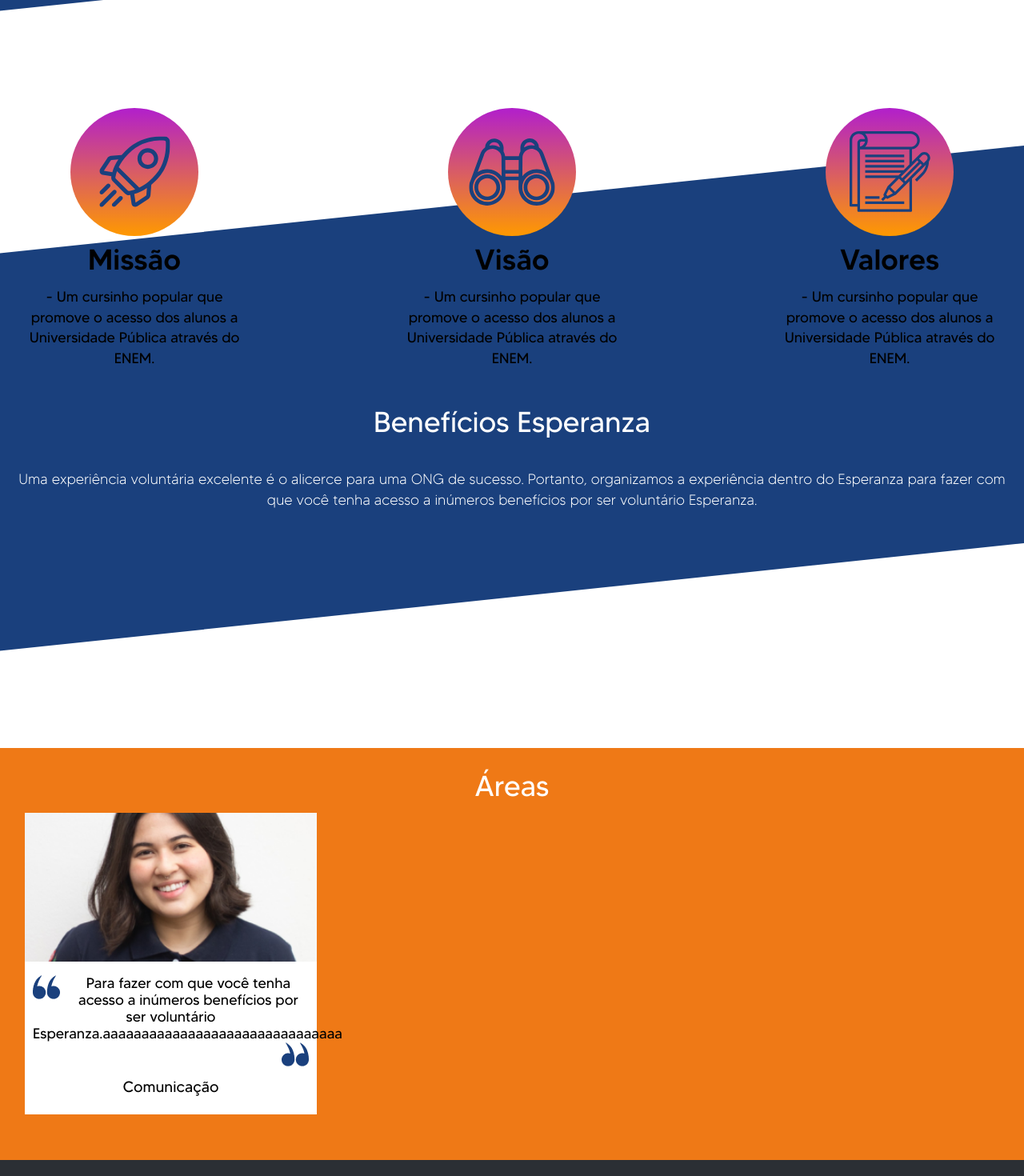
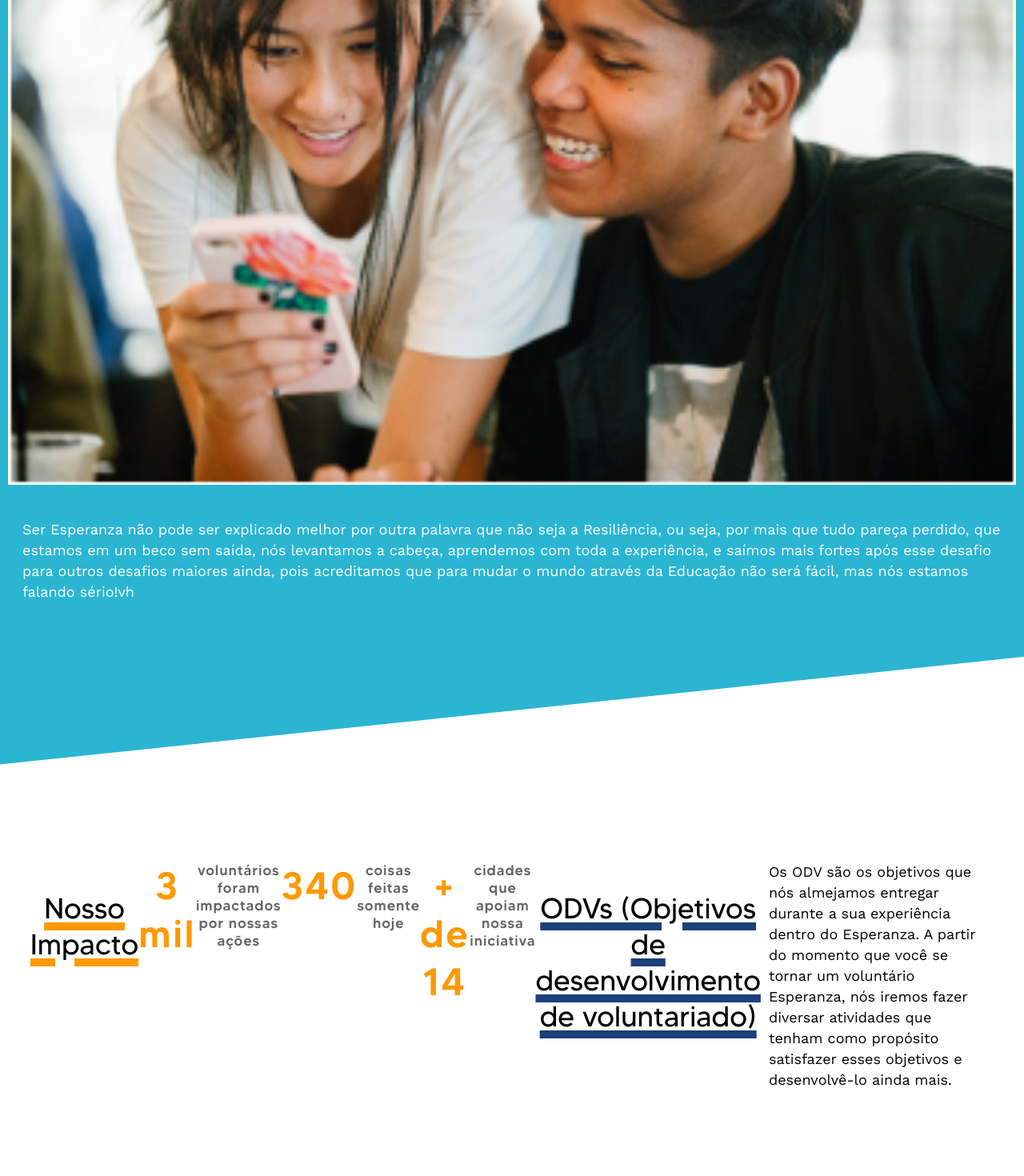
Before and after one commit to associacao-esperanza/website, a Next.js app: page /voluntariado in a window 1280 px wide. Shown: the part 1000-2470 px from the top of the page at 80% size. Built offline with nearby package versions, Linux system fonts and the light colour scheme.

Commit message:
primeiro esboço pagina voluntariado terminado - mobile

```diff
--- a/src/components/Areas/index.tsx
+++ b/src/components/Areas/index.tsx
@@ -1,4 +1,5 @@
 import React from "react";
+import Button, { ButtonType } from "components/Button";
 
 import * as S from "./styles";
 
@@ -7,14 +8,18 @@ const Areas = () => (
     <S.Title>Áreas</S.Title>
     <S.Messages>
       <S.Profile>
-        <S.Image src="/img/Rafaela.png" alt="Foto de Rafaela Maehara" />
+        <S.Image src="/img/Areas/capa-area.png" alt="Foto de Rafaela Maehara" />
+        <S.Area>Comunicação</S.Area>
         <S.Description>
-        Para fazer com que você tenha acesso a inúmeros benefícios por ser voluntário Esperanza.aaaaaaaaaaaaaaaaaaaaaaaaaaaaaaa
+          Para fazer com que você tenha acesso a inúmeros benefícios por ser
+          voluntário Esperanza.
         </S.Description>
-        <S.ClearFix />
-        <S.Author>Comunicação</S.Author>
       </S.Profile>
     </S.Messages>
+
+    <S.Actions>
+      <Button type={ButtonType.SECONDARY}>Seja voluntário</Button>
+    </S.Actions>
   </S.Wrapper>
 );
 
--- a/src/components/Areas/styles.ts
+++ b/src/components/Areas/styles.ts
@@ -2,23 +2,27 @@ import styled from "styled-components";
 import { DESKTOP_WIDTH, TABLET_WIDTH } from "styles/constants";
 
 export const Wrapper = styled.section`
-  background-color: #ef7916;
-  color: #fff;
+  background-color: #ffff;
   padding: 32px 10px 40px 10px;
   text-align: center;
 `;
 
 export const Title = styled.h2`
-  font-size: 2.25rem; // 36px
-  line-height: 0.888; // 32px
-  margin-top: 0;
-  margin-bottom: 0;
+  font-family: MADE TOMMY;
+  font-style: normal;
+  font-weight: normal;
+  font-size: 36px;
+  line-height: 45px;
+  text-decoration: underline 10px #2ab5d3;
 `;
 
 export const Messages = styled.div`
   display: flex;
   flex-direction: column;
   align-items: center;
+  box-shadow: 0px 4px 4px rgba(0, 0, 0, 0.25);
+  border-radius: 6px;
+  margin-bottom: 50px;
 
   @media all and (min-width: ${TABLET_WIDTH}) {
     flex-direction: row;
@@ -44,36 +48,43 @@ export const Image = styled.img`
 `;
 
 export const Description = styled.div`
-  &::before {
-    content: url("/img/leftQuote.png");
-    float: left;
-    margin-right: 10px;
+  font-family: Work Sans;
+  font-style: normal;
+  font-weight: normal;
+  font-size: 14px;
+  line-height: 144.5%;
+  text-align: left;
+  padding-left: 10px;
+`;
+
+export const Area = styled.div`
+  font-family: Work Sans;
+  font-style: normal;
+  font-weight: normal;
+  font-size: 18px;
+  line-height: 144.5%;
+  text-align: left;
+  padding: 10px 10px;
+`;
+
+export const Actions = styled.div`
+  display: flex;
+  flex-direction: column;
+  align-items: center;
+  padding-bottom: 20px;
+
+  > * + * {
+    margin-top: 18px;
   }
 
-  font-size: 1.125rem; // 18px
-  line-height: 1.166666667; // 21px
-  margin: 13px 10px;
+  @media all and (min-width: ${TABLET_WIDTH}) {
+    flex-direction: row;
+    justify-content: center;
+    margin-top: 87px;
 
-  text-align: center;
-
-  &::after {
-    content: url("/img/rightQuote.png");
-    float: right;
-    margin-left: 10px;
+    > * + * {
+      margin-top: 0;
+      margin-left: 18px;
+    }
   }
 `;
-
-export const ClearFix = styled.div`
-  &::before,
-  &::after {
-    content: " ";
-    display: table;
-    clear: both;
-  }
-`;
-
-export const Author = styled.div`
-  font-size: 1.1875rem; // 19px
-  line-height: 1.157894737; // 22px
-  padding: 10px 10px 23px 10px;
-`;
--- a/src/components/Benefits/styles.ts
+++ b/src/components/Benefits/styles.ts
@@ -6,46 +6,29 @@ export const Wrapper = styled.section`
   flex-direction: column;
   text-align: center;
   position: relative;
-  background-color: #1a407d;
-  padding: 52px 10px 50px 10px;
-  color: #fff;
-  padding: 32px 10px 40px 10px;
-  margin-bottom: 20%;
-
-  &::after {
-    content: " ";
-    position: absolute;
-    display: block;
-    width: 100%;
-    height: 100%;
-    bottom: 0;
-    left: 0;
-    z-index: -1;
-    background: #1a407d;
-    transform-origin: bottom right;
-    transform: skew(0, -10deg);
-
-    @media all and (min-width: ${TABLET_WIDTH}) {
-      height: 250%;
-      transform: skew(0, -6deg);
-    }
-  }
+  padding: 0 10px;
 `;
 
 export const Title = styled.h2`
-  font-size: 2.25rem; // 36px
-  line-height: 0.888; // 32px
-  margin-top: 0;
-  margin-bottom: 0;
+  font-family: MADE TOMMY;
+  font-style: normal;
+  font-weight: normal;
+  font-size: 36px;
+  line-height: 45px;
+  text-align: center;
+  color: #000000;
+  text-decoration: underline 10px #1a407d;
 `;
 
 export const Description = styled.p`
-  font-weight: 300;
-  font-size: 1.125rem; // 18px
-  line-height: 1.44; // 26px
-
-  margin-top: 9px;
-  margin-bottom: 0;
+  font-family: Work Sans;
+  font-style: normal;
+  font-weight: 500;
+  font-size: 18px;
+  line-height: 144.5%;
+  color: #000000;
+  padding: 0 20px 200px 20px;
+  text-align: left;
 
   @media all and (min-width: ${TABLET_WIDTH}) {
     align-self: center;
--- a/src/components/OurImpactAndODV/index.tsx
+++ b/src/components/OurImpactAndODV/index.tsx
@@ -4,36 +4,24 @@ import * as S from "./styles";
 
 const OurImpactAndODV = () => (
   <S.Wrapper>
-    <S.Item>
-      <S.Icon>
-        <img src="/img/rocket.svg" alt="Foguete subindo" />
-      </S.Icon>
-      <S.Title>Missão</S.Title>
-      <S.Description>
-        - Um cursinho popular que promove o acesso dos alunos a Universidade
-        Pública através do ENEM.
-      </S.Description>
-    </S.Item>
-    <S.Item>
-      <S.Icon>
-        <img src="/img/binoculars.svg" alt="Binóculo" />
-      </S.Icon>
-      <S.Title>Visão</S.Title>
-      <S.Description>
-        - Um cursinho popular que promove o acesso dos alunos a Universidade
-        Pública através do ENEM.
-      </S.Description>
-    </S.Item>
-    <S.Item>
-      <S.Icon>
-        <img src="/img/notepad.svg" alt="Caneta escrevendo em bloco de notas" />
-      </S.Icon>
-      <S.Title>Valores</S.Title>
-      <S.Description>
-        - Um cursinho popular que promove o acesso dos alunos a Universidade
-        Pública através do ENEM.
-      </S.Description>
-    </S.Item>
+    <S.Title>Nosso Impacto</S.Title>
+    <S.ImpactNumbers>3 mil</S.ImpactNumbers>
+    <S.ImpactDescription>
+      voluntários foram impactados por nossas ações
+    </S.ImpactDescription>
+    <S.ImpactNumbers>340</S.ImpactNumbers>
+    <S.ImpactDescription>coisas feitas somente hoje</S.ImpactDescription>
+    <S.ImpactNumbers>+ de 14</S.ImpactNumbers>
+    <S.ImpactDescription>
+      cidades que apoiam nossa iniciativa{" "}
+    </S.ImpactDescription>
+    <S.ODVsTitle>ODVs (Objetivos de desenvolvimento de voluntariado)</S.ODVsTitle>
+    <S.ODVsDescription>
+      Os ODV são os objetivos que nós almejamos entregar durante a sua
+      experiência dentro do Esperanza. A partir do momento que você se tornar um
+      voluntário Esperanza, nós iremos fazer diversar atividades que tenham como
+      propósito satisfazer esses objetivos e desenvolvê-lo ainda mais.
+    </S.ODVsDescription>
   </S.Wrapper>
 );
 
--- a/src/components/OurImpactAndODV/styles.ts
+++ b/src/components/OurImpactAndODV/styles.ts
@@ -4,6 +4,7 @@ import { DESKTOP_WIDTH, TABLET_WIDTH } from "styles/constants";
 export const Wrapper = styled.section`
   display: flex;
   flex-direction: column;
+  padding: 0 20px;
 
   @media all and (min-width: ${TABLET_WIDTH}) {
     flex-direction: row;
@@ -16,45 +17,58 @@ export const Wrapper = styled.section`
   }
 `;
 
-export const Item = styled.div`
-  display: flex;
-  flex-direction: column;
+export const Title = styled.h3`
+  font-family: MADE TOMMY;
+  font-style: normal;
+  font-weight: normal;
+  font-size: 36px;
+  line-height: 45px;
   align-items: center;
   text-align: center;
-  padding-left: 1rem;
-  padding-right: 1rem;
-
-  @media all and (min-width: ${TABLET_WIDTH}) {
-    max-width: 300px;
-  }
+  color: #000000;
+  text-decoration: underline 10px #ff9900;
 `;
 
-export const Icon = styled.i`
-  display: flex;
+export const ImpactNumbers = styled.span`
+  color: #ff9900;
+  font-family: MADE TOMMY;
+  font-style: normal;
+  font-weight: 500;
+  font-size: 48px;
+  line-height: 60px;
   align-items: center;
-  justify-content: center;
-
-  width: 160px;
-  height: 160px;
-
-  border-radius: 50%;
-  background: linear-gradient(
-      180deg,
-      rgba(158, 0, 255, 0.8) 0%,
-      rgba(255, 255, 255, 0) 100%
-    ),
-    #ff9900;
+  text-align: center;
+  letter-spacing: 0.05em;
 `;
 
-export const Title = styled.h3`
+export const ImpactDescription = styled.span`
+  font-family: MADE TOMMY;
+  font-style: normal;
   font-weight: 500;
-  font-size: 2.25rem; // 36px
-  line-height: 0.888; // 32px
-  margin-top: 14px;
-  margin-bottom: 0;
+  font-size: 18px;
+  line-height: 22px;
+  align-items: center;
+  text-align: center;
+  letter-spacing: 0.05em;
+  color: rgba(0, 0, 0, 0.6);
+  padding-bottom: 20px;
 `;
 
-export const Description = styled.p`
-  font-size: 1.125rem; // 18px
-  line-height: 1.44; // 26px
+export const ODVsTitle = styled.p`
+  font-family: MADE TOMMY;
+  font-style: normal;
+  font-weight: normal;
+  font-size: 36px;
+  line-height: 45px;
+  text-align: center;
+  text-decoration: underline 10px #1a407d;
 `;
+
+export const ODVsDescription = styled.span`
+  font-family: Work Sans;
+  font-style: normal;
+  font-weight: 500;
+  font-size: 18px;
+  line-height: 144.5%;
+  padding: 0 10px 100px 10px;
+`;
--- a/src/components/ToBeEsperanza/index.tsx
+++ b/src/components/ToBeEsperanza/index.tsx
@@ -5,6 +5,10 @@ import * as S from "./styles";
 const ToBeEsperanza = () => (
   <S.Wrapper>
     <S.Title>O que é ser Esperanza?</S.Title>
+    <S.Image
+      src="/img/Volunteers/laughingFriends.png"
+      alt="Foto abaixo do título de dois amigos rindo ao olhar para um celular"
+    />
     <S.Description>
       Ser Esperanza não pode ser explicado melhor por outra palavra que não seja
       a Resiliência, ou seja, por mais que tudo pareça perdido, que estamos em
--- a/src/components/ToBeEsperanza/styles.ts
+++ b/src/components/ToBeEsperanza/styles.ts
@@ -6,10 +6,9 @@ export const Wrapper = styled.section`
   flex-direction: column;
   text-align: center;
   position: relative;
-  background-color: #1a407d;
-  padding: 52px 10px 50px 10px;
+  background-color: rgb(42, 181, 211, 1);
+  padding: 20px 10px 50px 10px;
   color: #fff;
-  padding: 32px 10px 40px 10px;
   margin-bottom: 20%;
 
   &::after {
@@ -21,7 +20,7 @@ export const Wrapper = styled.section`
     bottom: 0;
     left: 0;
     z-index: -1;
-    background: #1a407d;
+    background-color: rgb(42, 181, 211, 1);
     transform-origin: bottom right;
     transform: skew(0, -10deg);
 
@@ -33,19 +32,26 @@ export const Wrapper = styled.section`
 `;
 
 export const Title = styled.h2`
-  font-size: 2.25rem; // 36px
-  line-height: 0.888; // 32px
-  margin-top: 0;
-  margin-bottom: 0;
+  width: 100%;
+  font-family: MADE TOMMY;
+  font-weight: bold;
+  font-size: 24px;
+  line-height: 30px;
+  text-align: center;
+`;
+
+export const Image = styled.img`
+  width: 100%;
 `;
 
 export const Description = styled.p`
-  font-weight: 300;
-  font-size: 1.125rem; // 18px
-  line-height: 1.44; // 26px
-
-  margin-top: 9px;
-  margin-bottom: 0;
+  font-family: Work Sans;
+  font-style: normal;
+  font-weight: 500;
+  font-size: 18px;
+  line-height: 26px;
+  text-align: left;
+  padding: 0 10px;
 
   @media all and (min-width: ${TABLET_WIDTH}) {
     align-self: center;
--- a/src/components/VolunteerCTA/styles.ts
+++ b/src/components/VolunteerCTA/styles.ts
@@ -50,6 +50,7 @@ export const Actions = styled.div`
   display: flex;
   flex-direction: column;
   align-items: center;
+  padding-bottom: 20px;
 
   > * + * {
     margin-top: 18px;
```
Also changed, not shown: public/img/Areas/capa-area.png (added), public/img/Volunteers/laughingFriends.png (added).
